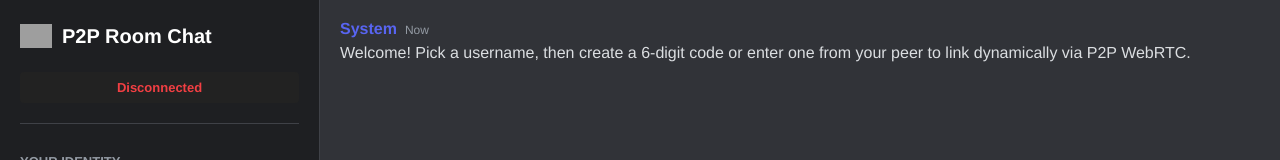
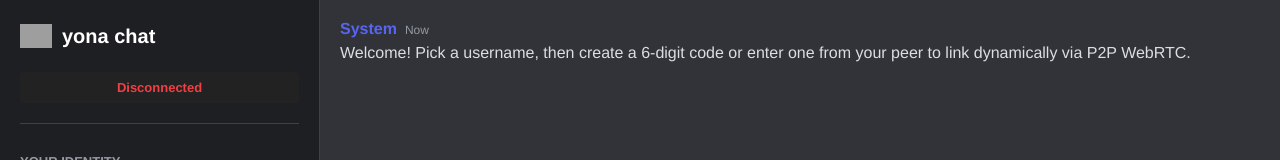
Before and after one commit to yona-x00/yona-chat, a plain HTML site: page index.html in a window 1280 px wide. Shown: the top 160 px of the page. Drawn offline with Linux system fonts and the light colour scheme; grey boxes are pictures that could not be loaded.

Commit message:
Update index.html

```diff
--- a/index.html
+++ b/index.html
@@ -188,7 +188,7 @@
     <div id="setup-panel">
         <div class="header-container">
             <img class="discord-logo" src="https://encrypted-tbn0.gstatic.com/images?q=tbn:ANd9GcQw6wiociLBFC-02UXkUifps90kccxYnApG-8Pd-CvhJQ&s=10" alt="Discord Icon">
-            <h2>P2P Room Chat</h2>
+            <h2>yona chat</h2>
         </div>
         <div id="status" class="status disconnected">Disconnected</div>
 
```
